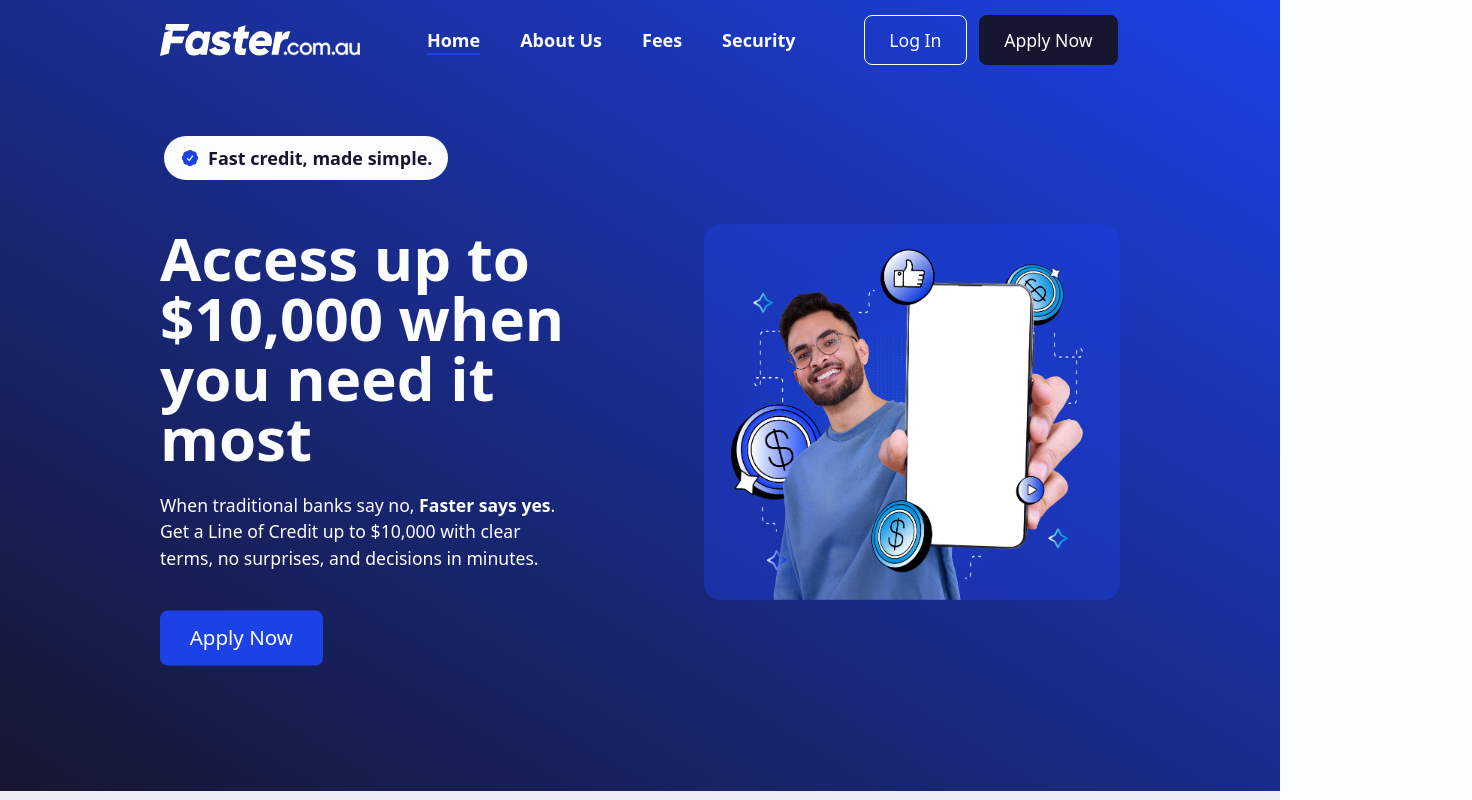
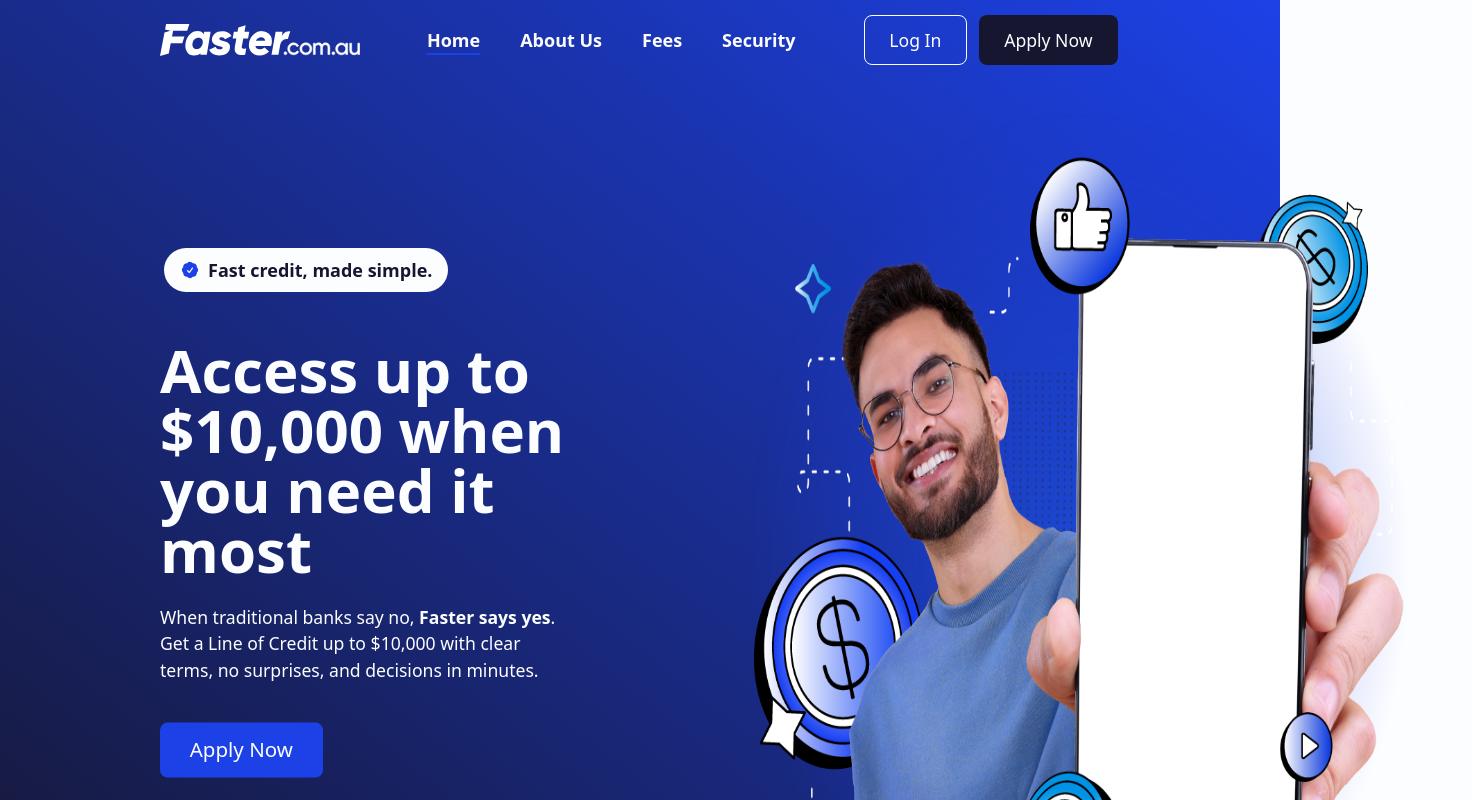
Before and after one commit to kelly-eugenia/faster-corporate, a React (Vite) app: page / in a window 1280 px wide. Shown: the top 800 px of the page, 1472 px wide, since content can reach past the window. Built offline with nearby package versions, Linux system fonts and the light colour scheme.

Commit message:
Updated hero section image

```diff
--- a/src/pages/Home.tsx
+++ b/src/pages/Home.tsx
@@ -125,9 +125,9 @@
       <div className="w-full lg:px-40 sm:px-12 mx-auto">
         {/* Hero */}
         <section className="lg:-mx-40 sm:-mx-12 mx-auto sm:px-12 lg:px-40 pt-24 lg:pt-32 py-16 lg:py-24 bg-gradient-to-tr from-secondary to-primary">
-          <div className="grid gap-32 lg:grid-cols-2 items-center">
+          <div className="grid gap-32 lg:grid-cols-2 items-bottom">
             {/* Left */}
-            <div className="lg:text-left sm:text-center">
+            <div className="md:py-16 md:pb-0 lg:py-28 lg:text-left sm:text-center">
               <Pill text="Fast credit, made simple." color="bg-primary" />
               <h1 className="mt-10 mb-6 text-4xl md:text-5xl lg:text-6xl text-bg-primary">
                 Access up to $10,000 when you need it most
@@ -158,9 +158,9 @@
             </div>
 
             {/* Right */}
-            <div className="rounded-2xl bg-primary/40 items-center justify-center">
+            <div className="rounded-2xl lg:pt-16 sm:-mt-24 sm:-mb-16 md:-mt-24 lg:-mb-24 items-center justify-center">
               <img
-                className="block h-full"
+                className="block w-auto lg:max-w-3xl md:max-w-2xl mx-auto h-full"
                 src={HeroPhoto}
                 alt="Smiling customer enjoying Faster"
               />{" "}
```
